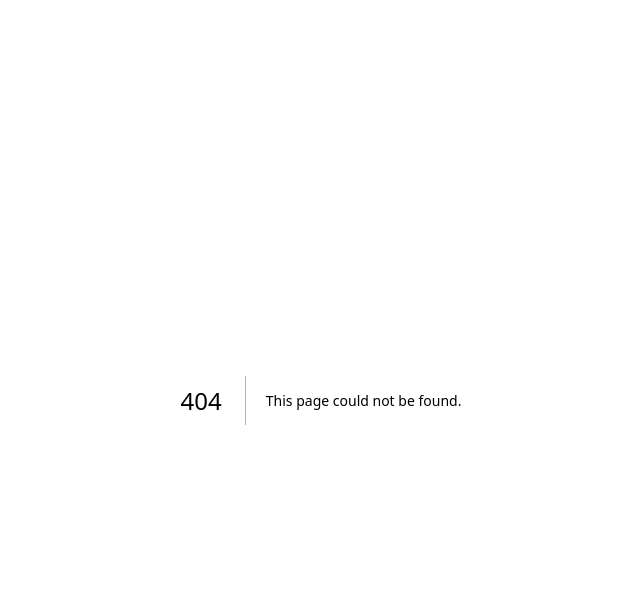
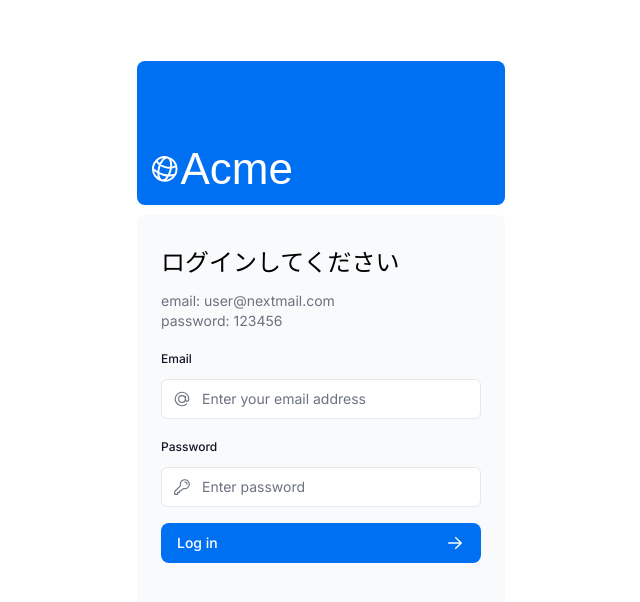
Before and after one commit to ueno-toshihiro/next-tutorial-2024, a Next.js app: page /login in a window 1280 px wide. Before the commit this address had no page. Shown: the top 602 px of the page, without its empty margins (319-959 px from the left). Built offline with nearby package versions, Linux system fonts and the light colour scheme; a web font is replaced by a local one.

Commit message:
ログイン・ログアウト（認証）追加
参照
https://nextjs.org/learn/dashboard-app/adding-authentication

```diff
--- a/app/lib/actions.ts
+++ b/app/lib/actions.ts
@@ -5,6 +5,8 @@
 import { revalidatePath } from 'next/cache';
 import { redirect } from 'next/navigation';
 import { error } from 'console';
+import { signIn } from '@/auth';
+import { AuthError } from 'next-auth';
 
 export type State = {
   errors?: {
@@ -102,8 +104,6 @@
 }
 
 export async function deleteInvoice(id: string) {
-  // throw new Error("Not implemented.");
-
   try {
     await sql`
       DELETE FROM invoices
@@ -114,5 +114,23 @@
   } catch (error) {
     return { message: 'Database Error: Failed to Delete Invoice.' };
   }
+}
 
+export async function authenticate(
+  prevState: string | undefined,
+  formData: FormData,
+) {
+  try {
+    await signIn('credentials', formData);
+  } catch (error) {
+    if (error instanceof AuthError) {
+      switch (error.type) {
+        case 'CredentialsSignin':
+          return 'Invalid credentials.';
+        default:
+          return 'Something went wrong.';
+      }
+    }
+    throw error;
+  }
 }
--- /dev/null
+++ b/app/login/page.tsx
@@ -0,0 +1,17 @@
+import AcmeLogo from '@/app/ui/acme-logo';
+import LoginForm from '@/app/ui/login-form';
+
+export default function LoginPage() {
+  return (
+    <main className="flex items-center justify-center md:h-screen">
+      <div className="relative mx-auto flex w-full max-w-[400px] flex-col space-y-2.5 p-4 md:-mt-32">
+        <div className="flex h-20 w-full items-end rounded-lg bg-blue-500 p-3 md:h-36">
+          <div className="w-32 text-white md:w-36">
+            <AcmeLogo />
+          </div>
+        </div>
+        <LoginForm />
+      </div>
+    </main>
+  );
+}
--- a/app/ui/dashboard/sidenav.tsx
+++ b/app/ui/dashboard/sidenav.tsx
@@ -2,6 +2,7 @@
 import NavLinks from '@/app/ui/dashboard/nav-links';
 import AcmeLogo from '@/app/ui/acme-logo';
 import { PowerIcon } from '@heroicons/react/24/outline';
+import { signOut } from '@/auth';
 
 export default function SideNav() {
   return (
@@ -17,7 +18,12 @@
       <div className="flex grow flex-row justify-between space-x-2 md:flex-col md:space-x-0 md:space-y-2">
         <NavLinks />
         <div className="hidden h-auto w-full grow rounded-md bg-gray-50 md:block"></div>
-        <form>
+        <form
+          action={async () => {
+            'use server';
+            await signOut();
+          }}
+        >
           <button className="flex h-[48px] w-full grow items-center justify-center gap-2 rounded-md bg-gray-50 p-3 text-sm font-medium hover:bg-sky-100 hover:text-blue-600 md:flex-none md:justify-start md:p-2 md:px-3">
             <PowerIcon className="w-6" />
             <div className="hidden md:block">Sign Out</div>
--- a/app/ui/login-form.tsx
+++ b/app/ui/login-form.tsx
@@ -1,3 +1,5 @@
+'use client';
+
 import { lusitana } from '@/app/ui/fonts';
 import {
   AtSymbolIcon,
@@ -6,14 +8,20 @@
 } from '@heroicons/react/24/outline';
 import { ArrowRightIcon } from '@heroicons/react/20/solid';
 import { Button } from './button';
+import { useActionState } from 'react';
+import { authenticate } from '@/app/lib/actions';
 
 export default function LoginForm() {
+  const [errorMessage, formAction, isPending] = useActionState(authenticate, undefined);
+
   return (
-    <form className="space-y-3">
+    <form className="space-y-3" action={formAction}>
       <div className="flex-1 rounded-lg bg-gray-50 px-6 pb-4 pt-8">
         <h1 className={`${lusitana.className} mb-3 text-2xl`}>
-          Please log in to continue.
+          ログインしてください
         </h1>
+        <p className="text-sm text-gray-500">email: user@nextmail.com</p>
+        <p className="text-sm text-gray-500">password: 123456</p>
         <div className="w-full">
           <div>
             <label
@@ -55,11 +63,16 @@
             </div>
           </div>
         </div>
-        <Button className="mt-4 w-full">
+        <Button className="mt-4 w-full" aria-disabled={isPending}>
           Log in <ArrowRightIcon className="ml-auto h-5 w-5 text-gray-50" />
         </Button>
-        <div className="flex h-8 items-end space-x-1">
-          {/* Add form errors here */}
+        <div className="flex h-8 items-end space-x-1" aria-live="polite" aria-atomic="true">
+          {errorMessage && (
+            <>
+              <ExclamationCircleIcon className="h-5 w-5 text-red-500" />
+              <p className="text-sm text-red-500">{errorMessage}</p>
+            </>
+          )}
         </div>
       </div>
     </form>
--- /dev/null
+++ b/auth.config.ts
@@ -0,0 +1,25 @@
+import type { NextAuthConfig } from 'next-auth';
+
+export const authConfig = {
+  // NOTE: pages.signIn: '/login'を追加することで、ユーザーは NextAuth.js のデフォルトページではなく、カスタムログインページにリダイレクトされます
+  pages: {
+    signIn: '/login',
+  },
+  // NOTE: ルートを保護するロジックを追加します。これによりログインしていないユーザーはダッシュボードのページにアクセスできなくなります
+  callbacks: {
+    // NOTE: authorizedコールバックは、リクエストがNext.jsミドルウェア経由でページにアクセスすることを許可されているかどうかを確認するために使用します。
+    // リクエストが完了する前に呼び出され、authプロパティとrequestプロパティを持つオブジェクトを受け取ります。authプロパティにはユーザーのセッションが含まれ、requestプロパティには受信したリクエストが含まれます。
+    authorized({ auth, request: { nextUrl } }) {
+      const isLoggedIn = !!auth?.user;
+      const isOnDashboard = nextUrl.pathname.startsWith('/dashboard');
+      if (isOnDashboard) {
+        if (isLoggedIn) return true;
+        return false; // Redirect unauthenticated users to login page
+      } else if (isLoggedIn) {
+        return Response.redirect(new URL('/dashboard', nextUrl));
+      }
+      return true;
+    },
+  },
+  providers: [], // Add providers with an empty array for now
+} satisfies NextAuthConfig;
--- /dev/null
+++ b/auth.ts
@@ -0,0 +1,41 @@
+import NextAuth from 'next-auth';
+import { authConfig } from './auth.config';
+import Credentials from 'next-auth/providers/credentials';
+import { z } from 'zod';
+import { sql } from '@vercel/postgres';
+import type { User } from '@/app/lib/definitions';
+import bcrypt from 'bcrypt';
+
+async function getUser(email: string): Promise<User | undefined> {
+  try {
+    const user = await sql<User>`SELECT * FROM users WHERE email=${email}`;
+    return user.rows[0];
+  } catch (error) {
+    console.error('Failed to fetch user:', error);
+    throw new Error('Failed to fetch user.');
+  }
+}
+
+export const { auth, signIn, signOut } = NextAuth({
+  ...authConfig,
+  providers: [Credentials({
+    // NOTE: authorize関数は Server Actions と同様に zodを使用してメールとパスワードを検証してから、そのユーザがデータベースに存在するかどうかをチェックします
+    async authorize(credentials) {
+      const parsedCredentials = z
+        .object({ email: z.string().email(), password: z.string().min(6) })
+        .safeParse(credentials);
+
+      if (parsedCredentials.success) {
+        const { email, password } = parsedCredentials.data;
+        const user = await getUser(email);
+        if (!user) return null;
+        const passwordsMatch = await bcrypt.compare(password, user.password);
+        if (passwordsMatch) return user;
+      }
+
+      return null;
+    },
+  })],
+});
+// NOTE: NextAuth.jsのprovidersオプションを追加します。providersは、GoogleやGitHubなどのさまざまなログインオプションを列挙する配列です
+// ここでは next-auth の credentials プロバイダーを追加しています。これにより、ユーザー名とパスワードを使用してログインできるようになります
```
Also changed, not shown: middleware.ts (added, +11 -0 lines), 1 other file (tests, documents, lock files or other folders).
